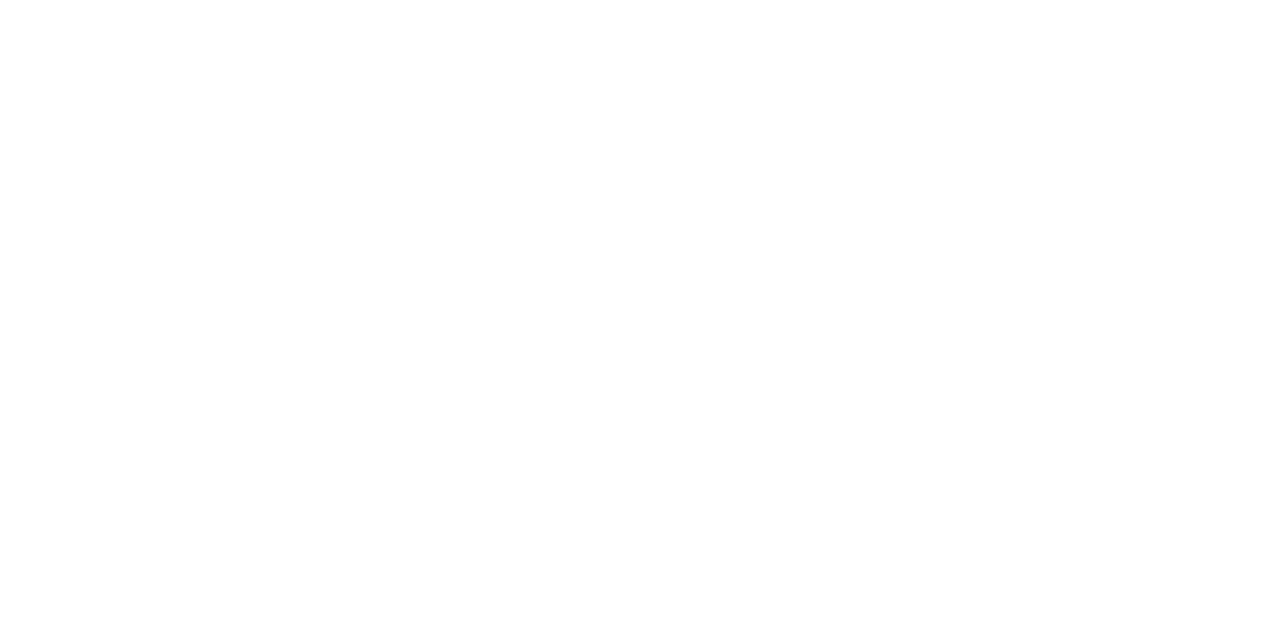
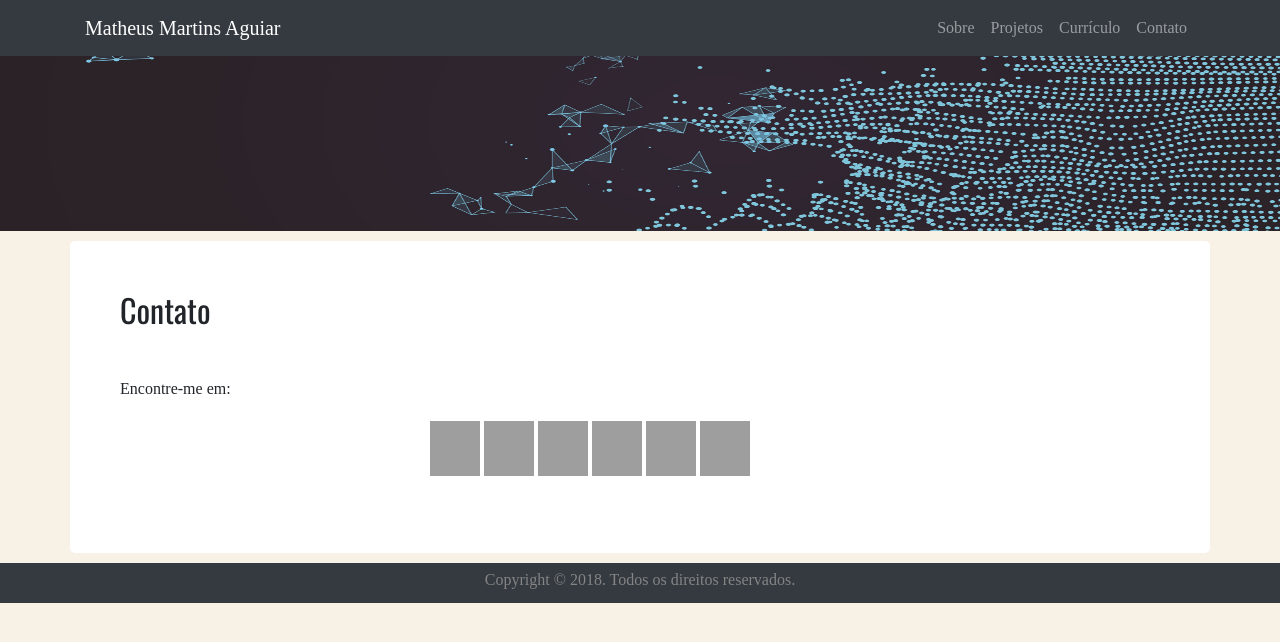
Before and after one commit to Airak/cefet-web-portifolio, a plain HTML site: page contato.html in a window 1280 px wide. Drawn offline with nearby package versions, Linux system fonts and the light colour scheme; grey boxes are pictures that could not be loaded; a web font is replaced by a local one.

Commit message:
Css Sprites

```diff
--- a/contato.html
+++ b/contato.html
@@ -1,9 +1,111 @@
 <!DOCTYPE html>
+
+<html lang="pt-br">
 <html>
 <head>
 	<title>Contato</title>
+	<meta charset="UTF-8">
+	<!-- Bootstrap -->
+    <link rel="stylesheet" href="https://stackpath.bootstrapcdn.com/bootstrap/4.1.3/css/bootstrap.min.css" integrity="sha384-MCw98/SFnGE8fJT3GXwEOngsV7Zt27NXFoaoApmYm81iuXoPkFOJwJ8ERdknLPMO" crossorigin="anonymous">
+	<script src="https://stackpath.bootstrapcdn.com/bootstrap/4.1.3/js/bootstrap.min.js" integrity="sha384-ChfqqxuZUCnJSK3+MXmPNIyE6ZbWh2IMqE241rYiqJxyMiZ6OW/JmZQ5stwEULTy" crossorigin="anonymous"></script>
+	<script src="https://code.jquery.com/jquery-3.3.1.slim.min.js" integrity="sha384-q8i/X+965DzO0rT7abK41JStQIAqVgRVzpbzo5smXKp4YfRvH+8abtTE1Pi6jizo" crossorigin="anonymous"></script>
+	<script src="https://cdnjs.cloudflare.com/ajax/libs/popper.js/1.14.3/umd/popper.min.js" integrity="sha384-ZMP7rVo3mIykV+2+9J3UJ46jBk0WLaUAdn689aCwoqbBJiSnjAK/l8WvCWPIPm49" crossorigin="anonymous"></script>
+	<!-- Font Awesome -->
+	<link rel="stylesheet" href="https://use.fontawesome.com/releases/v5.3.1/css/all.css" integrity="sha384-mzrmE5qonljUremFsqc01SB46JvROS7bZs3IO2EmfFsd15uHvIt+Y8vEf7N7fWAU" crossorigin="anonymous">
+	<!-- Google Fonts -->
+	<link href="https://fonts.googleapis.com/css?family=Oswald" rel="stylesheet">
+	<link href="https://fonts.googleapis.com/css?family=Quattrocento" rel="stylesheet">
+
+	<!--Bootstrap-->
+    <script src="https://ajax.googleapis.com/ajax/libs/jquery/3.3.1/jquery.min.js"></script>
+    <script src="https://maxcdn.bootstrapcdn.com/bootstrap/4.1.3/js/bootstrap.min.js"></script>
+
+    <!--CSS-->
+	<link rel="stylesheet" type="text/css" href="css/index.css">
+	<link rel="stylesheet" type="text/css" href="css/styles.css">
+	<link rel="stylesheet" type="text/css" href="css/projetos.css">
+	<link rel="stylesheet" type="text/css" href="css/contato.css">
 </head>
 <body>
-
+	<div class="container-fluid">
+		<div class="row">
+			<div class="container-fluid">
+				<div class="row">
+					<div class="col-sm-12  nopadding">
+						<nav class="navbar fixed-top navbar-expand-md navbar-dark bg-dark">
+							<div class="container">
+							<div class="navbar-collapse collapse w-100 order-1 order-md-0 dual-collapse2">
+								<ul class="navbar-nav mr-auto">
+									<a class="navbar-brand mx-auto" href="#">Matheus Martins Aguiar</a>
+									<button class="navbar-toggler" type="button" data-toggle="collapse" data-target=".dual-collapse2">
+										<span class="navbar-toggler-icon"></span>
+									</button>
+								</ul>
+							</div>
+							<div class="navbar-collapse collapse w-100 order-3 dual-collapse2">
+								<ul class="navbar-nav ml-auto">
+									<li class="nav-item">
+										<a class="nav-link" href="index.html">Sobre</a>
+									</li>
+									<li class="nav-item">
+										<a class="nav-link" href="projetos.html">Projetos</a>
+									</li>
+									<li class="nav-item">
+										<a class="nav-link" href="curriculo.html">Currículo</a>
+									</li>
+									<li class="nav-item">
+										<a class="nav-link" href="contato.html">Contato</a>
+									</li>
+								</ul>
+							</div></div>
+						</nav>
+					</div>
+				</div>
+				<div class="row">
+					<div class="col-md-12 nopadding">
+						<div id="header">
+							<img id="img_header" class="img-fluid" src="media/Header/4-prototyping-process-models-header.png" alt="Imagem do header">
+						</div>
+					</div>
+				</div>
+				<div class="row">
+					<div class="container container-conteudo">
+						<div class="row">
+							<div class="col">
+								<h2>Contato</h2>
+							</div>
+						</div>
+						<div class="row row-contato">
+							<div class="col-sm">
+								<p>
+									Encontre-me em:
+								</p>
+								<div id="sprites">
+									<div id="wrapper">
+										<ul id="sp">
+											<li><a class="icone1" title="Lastfm" href="https://www.last.fm/pt/user/matairak">Lastfm</a></li>
+											<li><a class="icone2" title="Steam" href="https://steamcommunity.com/id/airako">Steam</a></li>
+											<li><a class="icone3" title="Linkedin" href="https://www.linkedin.com/in/matheus-martins-aguiar-a56453145/">Linkedin</a></li>
+											<li><a class="icone4" title="Instagram" href="https://www.instagram.com/matheusmmag/">Instagram</a></li>
+											<li><a class="icone5" title="Twitter" href="https://twitter.com/itsAirak">Twitter</a></li>
+											<li><a class="icone6" title="Facebook" href="https://www.facebook.com/matheusmmag">Facebook</a></li>
+										</ul>
+									</div>
+								</div>
+							</div>
+						</div>
+					</div>
+				</div>
+				<div class="row">
+					<div class="col-md-12 nopadding">
+						<footer>
+							<span class="rodape-conteudo"> Copyright © 2018. Todos os direitos reservados. </span>
+						</footer>
+					</div>
+				</div>
+			</div>
+		</div>
+		<script type="text/javascript" src="js/galery.js"></script>
+	</div>
 </body>
 </html>
--- /dev/null
+++ b/css/contato.css
@@ -0,0 +1,38 @@
+.row-contato{
+	margin-top: 40px;
+}
+
+#wrapper {
+	width: 500px;
+	margin: 20px auto;
+}
+
+#wrapper {
+	width: 500px;
+	margin: 20px auto;
+}
+
+#sp ul {
+	text-align: center;
+	margin: 0;
+	padding: 0;
+}
+
+#sp li {
+	display: inline-block;
+}
+ #sp   li a {
+	display: block;
+	width: 50px;
+	height: 55px;
+	text-indent: -9999px;
+	overflow: hidden;
+	background: #fff url('https://i.imgur.com/oLhLJUi.png') 0 0 no-repeat;
+}
+
+#sp li a.icone1 { background-position: 0 0; } /*lastfm*/
+#sp li a.icone2 { background-position: -58px -55px; } /*steam*/
+#sp li a.icone3 { background-position: -116px 0; } /*linkedin*/
+#sp li a.icone4 { background-position: -57px 0; } /*instagram*/
+#sp li a.icone5 { background-position: 0px -55px; } /*twitter*/
+#sp	li a.icone6 { background-position: -116px -55px; } /*facebook*/
```
Also changed, not shown: media/sprites.png (added), projetos.html (line endings or trailing spaces).
